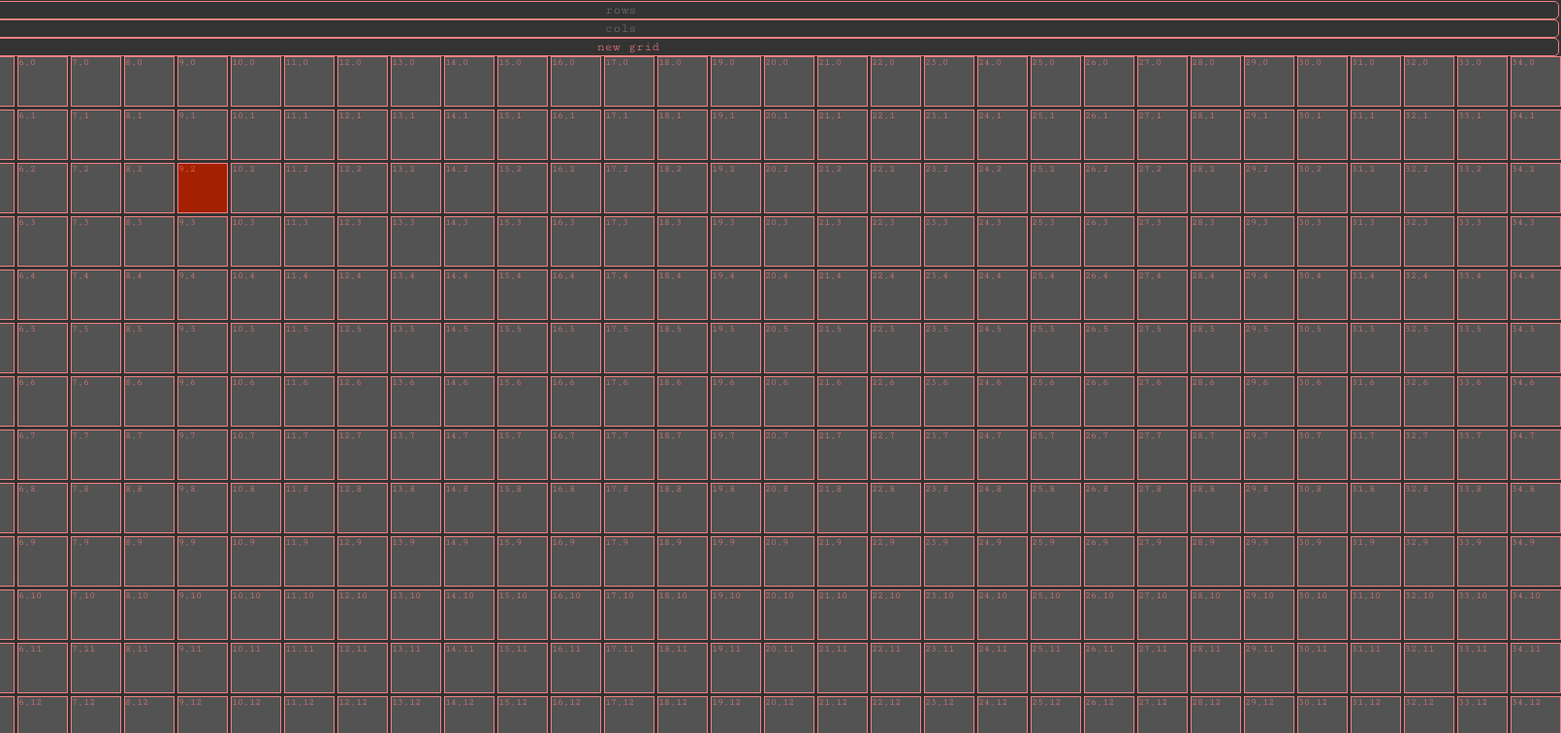
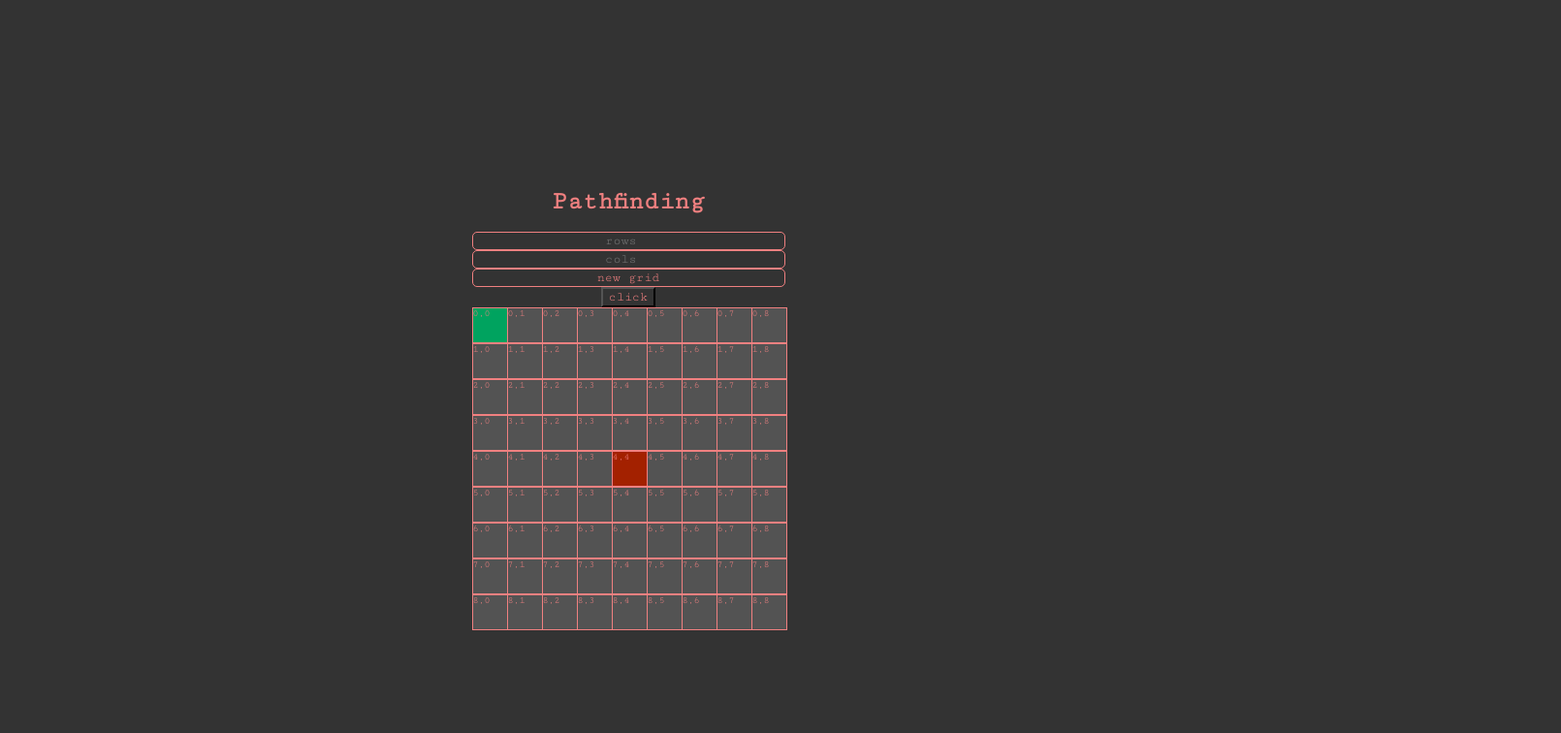
Before and after one commit to Kuultas/pathfinding-viz, a React (Create React App) app: page / in a window 1280 px wide. Shown: the top 756 px of the page at 97% size, 1610 px wide, since content can reach past the window. Built offline with nearby package versions, Linux system fonts and the light colour scheme.

Commit message:
Refactoring
Refactoring pretty much everything. Need to fix wall drawing.

```diff
--- a/src/components/Grid.jsx
+++ b/src/components/Grid.jsx
@@ -1,137 +1,179 @@
-import { useState, useEffect, useContext } from "react";
-import styled, { css } from "styled-components";
-import { ConfigContext } from "../contexts/ConfigContext";
+import { useState, useEffect } from "react";
+import styled from "styled-components";
 import Node from "./Node";
 
 const StyledGrid = styled.div`
   display: grid;
-  grid-template-rows: repeat(${(props) => props.rows}, 50px);
-  grid-template-columns: repeat(${(props) => props.cols}, 50px);
-  column-gap: 5px;
-  row-gap: 5px;
+  grid-template-rows: repeat(${(props) => props.rows}, 35px);
+  grid-template-columns: repeat(${(props) => props.cols}, 35px);
+  column-gap: 1px;
+  row-gap: 1px;
 `;
 
 const Grid = ({ cols, rows }) => {
+  // grid state
   const [nodes, setNodes] = useState([]);
-  const [nodeArr, setNodeArr] = useState([]);
-  const [walls, setWalls] = useState([]);
+  const [sourceNode, setSourceNode] = useState({ col: 0, row: 0 });
+  const [targetNode, setTargetNode] = useState({ col: 4, row: 4 });
+
+  // activity state
+  const [currentMouseTarget, setCurrentMouseTarget] = useState({
+    row: 0,
+    col: 0,
+  });
   const [mouseIsPressed, setMouseIsPressed] = useState(false);
-  const [startNode, setStartNode] = useState({ x: 0, y: 2 });
-  const [targetNode, setTargetNode] = useState({ x: 9, y: 2 });
-  const [hoverTarget, setHoverTarget] = useState({});
+  const [sourceIsMoving, setSourceIsMoving] = useState(false);
+  const [targetIsMoving, setTargetIsMoving] = useState(false);
 
-  // alg stuff
-  const [currentShortest, setCurrentShortest] = useState([]);
-  const [exploredPaths, setExploredPaths] = useState([]);
-
-  const getNodeById = (id) => {
-    const result = id.split("-");
-    result.map((node) => parseInt(node));
-    return result;
+  const currentIsSource = () => {
+    if (
+      currentMouseTarget.col === sourceNode.col &&
+      currentMouseTarget.row === sourceNode.row
+    ) {
+      return true;
+    }
   };
 
-  const findNodeIndex = (arr, x, y) => {
-    const index = arr.findIndex((i) => i.x == x && i.y == y);
-    return index;
+  const currentIsTarget = () => {
+    if (
+      currentMouseTarget.col === targetNode.col &&
+      currentMouseTarget.row === targetNode.row
+    ) {
+      return true;
+    }
   };
 
-  const checkStart = (x, y) => {
-    return x == startNode.x && y == startNode.y;
-  };
+  const toggleWall = (col, row) => {};
 
-  const checkEnd = (x, y) => {
-    return x == targetNode.x && y == targetNode.y;
-  };
-
-  const checkWall = (x, y) => {
-    const coords = { x: x, y: y };
-    const index = walls.findIndex(
-      (wall) => wall.x == coords.x && wall.y == coords.y
-    );
-    return index !== -1;
-  };
-
-  const toggleWall = (x, y) => {
-    console.log("toggle wall");
-    const index = findNodeIndex(walls, x, y);
-    const wall = { x: x, y: y };
-    if (index === -1) {
-      setWalls([...walls, wall]);
-    } else {
-      const tempWalls = [...walls.slice(0, index), ...walls.slice(index + 1)];
-      setWalls(tempWalls);
-    }
-    console.log(walls);
+  const handleClick = (e) => {
+    if (currentIsSource() || currentIsTarget()) return;
+    toggleWall(currentMouseTarget.col, currentMouseTarget.row);
   };
 
   const handleMouseDown = (e) => {
+    if (currentIsSource()) {
+      setSourceIsMoving(true);
+      return;
+    } else if (currentIsTarget()) {
+      setTargetIsMoving(true);
+      return;
+    }
+
     setMouseIsPressed(true);
-    if (checkStart(hoverTarget.x, hoverTarget.y)) return;
-    if (checkEnd(hoverTarget.x, hoverTarget.y)) return;
-    toggleWall(hoverTarget.x, hoverTarget.y);
-    console.log(hoverTarget);
   };
 
   const handleMouseOver = (e) => {
-    const id = e.target.id;
-    if (id === "mainGrid") return;
-    const node = getNodeById(id);
-    setHoverTarget({ x: node[0], y: node[1] });
+    if (e.target.id === "mainGrid") return;
+
+    const result = e.target.id.split("-");
+    result.map((node) => parseInt(node));
+    setCurrentMouseTarget({
+      col: parseInt(result[0]),
+      row: parseInt(result[1]),
+    });
+
     if (!mouseIsPressed) return;
-    if (checkStart(node[0], node[1])) return;
-    if (checkEnd(node[0], node[1])) return;
-    const idx = findNodeIndex(walls, node[0], node[1]);
-    toggleWall(node[0], node[1], idx);
+
+    if (currentIsSource() || currentIsTarget()) return;
+
+    if (sourceIsMoving || targetIsMoving) return;
+
+    toggleWall(currentMouseTarget.col, currentMouseTarget.row);
   };
 
-  const handleMouseUp = () => {
+  const handleMouseUp = (e) => {
     setMouseIsPressed(false);
+
+    if (sourceIsMoving) {
+      setSourceNode({
+        col: currentMouseTarget.col,
+        row: currentMouseTarget.row,
+      });
+
+      setSourceIsMoving(false);
+    }
+
+    if (targetIsMoving) {
+      setTargetNode({
+        col: currentMouseTarget.col,
+        row: currentMouseTarget.row,
+      });
+
+      setTargetIsMoving(false);
+    }
+
+    if (currentIsSource() || currentIsTarget()) return;
   };
 
-  const handleMouseLeave = () => {
+  const handleMouseLeave = (e) => {
     setMouseIsPressed(false);
   };
 
   useEffect(() => {
-    const loadCells = () => {
-      const tempNodeArr = [];
-      const gridCells = [];
-      for (let y = 0; y < rows; y++) {
-        for (let x = 0; x < cols; x++) {
-          let startCheck = checkStart(x, y);
-          let endCheck = checkEnd(x, y);
-          let wallCheck = checkWall(x, y);
-          tempNodeArr.push([x, y]);
-          gridCells.push(
+    const createNode = (col, row) => {
+      return {
+        col,
+        row,
+        isSource: row === sourceNode.row && col === sourceNode.col,
+        isTarget: row === targetNode.row && col === targetNode.col,
+        distance:
+          row === sourceNode.row && col === sourceNode.col ? 0 : Infinity,
+        isWall: null,
+        isVisited: false,
+      };
+    };
+
+    const setupGrid = () => {
+      const nodeCells = [];
+      for (let row = 0; row < rows; row++) {
+        let currentRow = [];
+        for (let col = 0; col < cols; col++) {
+          let node = createNode(col, row);
+          node.element = (
             <Node
-              key={`node-${x}-${y}`}
-              x={x}
-              y={y}
-              isStart={startCheck}
-              isEnd={endCheck}
-              isWall={wallCheck}
+              row={row}
+              col={col}
+              key={`node-${col}-${row}`}
+              isSource={node.isSource}
+              isTarget={node.isTarget}
+              isWall={node.isWall}
             ></Node>
           );
+          currentRow.push(node);
         }
+        nodeCells.push(currentRow);
       }
-      setNodes(gridCells);
-      setNodeArr(tempNodeArr);
+
+      setNodes(nodeCells);
     };
-    loadCells();
-  }, [cols, rows, walls]);
+    setupGrid();
+  }, [
+    cols,
+    rows,
+    sourceNode.row,
+    sourceNode.col,
+    targetNode.row,
+    targetNode.col,
+  ]);
 
   return (
+    <>
+      <button onClick={() => console.log(nodes)}>click</button>
       <StyledGrid
         id="mainGrid"
         rows={rows}
         cols={cols}
+        onClick={handleClick}
         onMouseDown={handleMouseDown}
         onMouseOver={handleMouseOver}
         onMouseUp={handleMouseUp}
         onMouseLeave={handleMouseLeave}
       >
-      {nodes}
+        {nodes.map((row, rowIdx) => {
+          return <div key={rowIdx}>{row.map((node) => node.element)}</div>;
+        })}
       </StyledGrid>
+    </>
   );
 };
 
--- a/src/components/Node.jsx
+++ b/src/components/Node.jsx
@@ -1,9 +1,8 @@
-import { useState } from "react";
 import styled, { css } from "styled-components";
 
 const Cell = styled.div`
-  width: 50px;
-  height: 50px;
+  width: 35px;
+  height: 35px;
   background-color: #535353;
   border: 1px solid lightcoral;
   font-size: 10px;
@@ -36,10 +35,15 @@ const Cell = styled.div`
     `}
 `;
 
-const Node = ({ x, y, isStart, isEnd, isWall }) => {
+const Node = ({ col, row, isSource, isTarget, isWall }) => {
   return (
-    <Cell id={`${x}-${y}`} isStart={isStart} isEnd={isEnd} isWall={isWall}>
-      {`${x},${y}`}
+    <Cell
+      id={`${col}-${row}`}
+      isStart={isSource}
+      isEnd={isTarget}
+      isWall={isWall}
+    >
+      {`${col},${row}`}
     </Cell>
   );
 };
--- a/src/components/OptionsPanel.jsx
+++ b/src/components/OptionsPanel.jsx
@@ -29,10 +29,10 @@ const GridButton = styled.button`
 const Options = () => {
   const [rows, setRows] = useState(0);
   const [cols, setCols] = useState(0);
-  const [xStart, setXStart] = useState(0);
-  const [yStart, setYStart] = useState(0);
-  const [xEnd, setXEnd] = useState(0);
-  const [yEnd, setYEnd] = useState(0);
+  const [xStart] = useState(0);
+  const [yStart] = useState(0);
+  const [xEnd] = useState(0);
+  const [yEnd] = useState(0);
 
   const { config, setConfig } = useContext(ConfigContext);
 
--- a/src/components/PathfindingVisualizer.jsx
+++ b/src/components/PathfindingVisualizer.jsx
@@ -1,8 +1,8 @@
-import { useContext } from "react";
+// import { useContext } from "react";
 import Grid from "./Grid";
 import OptionsPanel from "./OptionsPanel";
 import styled from "styled-components";
-import { ConfigContext } from "../contexts/ConfigContext";
+// import { ConfigContext } from "../contexts/ConfigContext";
 
 const PageTitle = styled.h1`
   width: 75%;
@@ -11,13 +11,13 @@ const PageTitle = styled.h1`
 `;
 
 const PathfindingVisualizer = () => {
-  const { config } = useContext(ConfigContext);
+  // const { config } = useContext(ConfigContext);
 
   return (
     <>
       <PageTitle>Pathfinding</PageTitle>
       <OptionsPanel></OptionsPanel>
-      <Grid rows={15} cols={35}></Grid>
+      <Grid rows={9} cols={9}></Grid>
     </>
   );
 };
```
Also changed, not shown: src/algorithms/Dijkstra.js (deleted). Lines whose indentation alone changed are shown as unchanged.
